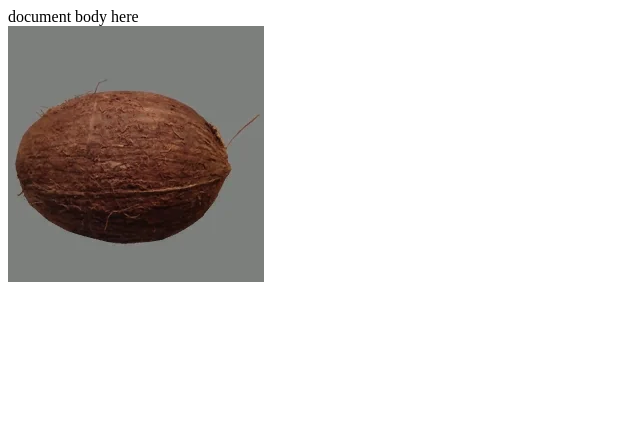
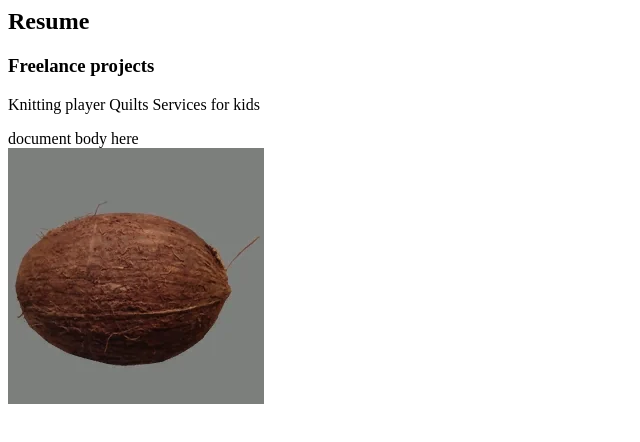
Before and after one commit to NadezdaKataeva/KnittingPlayer, a plain HTML site: page docs/index.html in a window 1280 px wide. Shown: the whole page, without its empty margins (0-640 px from the left). Drawn offline with Linux system fonts and the light colour scheme.

Commit message:
new paragraph

```diff
--- a/docs/index.html
+++ b/docs/index.html
@@ -1,6 +1,15 @@
 <html>
 <title> Title</title>
 <body>
+    <h2>Resume</h2>
+    <h3>Freelance projects</h3>
+    <p>
+        Knitting player
+        Quilts
+        Services for kids
+    </p>
+
+
 document body here <br>
 <img src="assets/coconut.jpg", alt="this is a coconut">
 </body>
```
